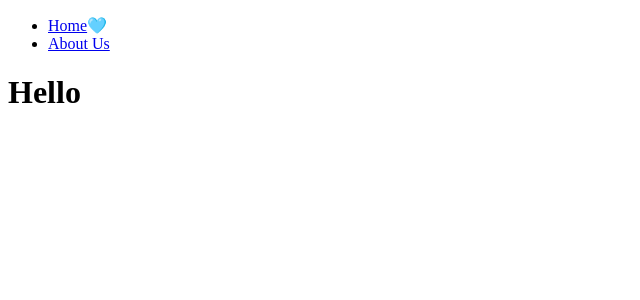
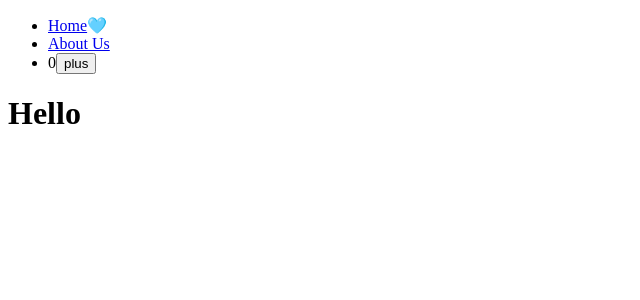
Before and after one commit to Eastynfromeast/nextjs14-again, a Next.js app: page / in a window 1280 px wide. Shown: the top 300 px of the page, without its empty margins (0-640 px from the left). Built offline with nearby package versions, Linux system fonts and the light colour scheme.

Commit message:
hydration and use client

```diff
--- a/components/navigation.tsx
+++ b/components/navigation.tsx
@@ -2,9 +2,11 @@
 
 import Link from "next/link";
 import { usePathname } from "next/navigation";
+import { useState } from "react";
 
 export default function Naviagation() {
 	const path = usePathname();
+	const [count, setCount] = useState(0);
 
 	return (
 		<nav>
@@ -17,7 +19,20 @@ export default function Naviagation() {
 					<Link href="/about-us">About Us</Link>
 					{path === "/about-us" && "🩵"}
 				</li>
+				<li>
+					<span>{count}</span>
+					<button onClick={() => setCount(prev => prev + 1)}>plus</button>
+				</li>
 			</ul>
 		</nav>
 	);
 }
+/*
+	hydration
+		rendered in backend and hydrated in frontend
+		doesn't happen for every components
+		need to write down "use client" on the top
+
+	server components
+		are rendered in server first and not gonna be hydrated
+*/
```
